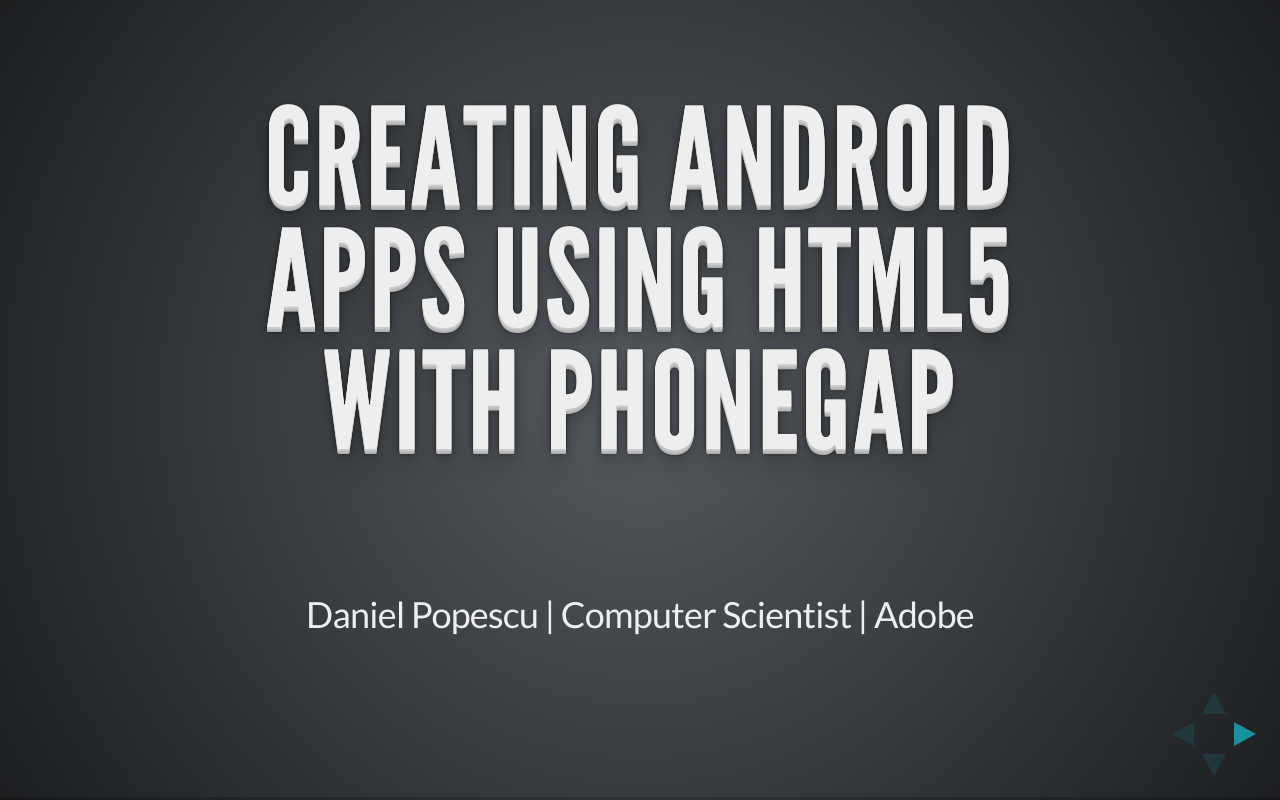
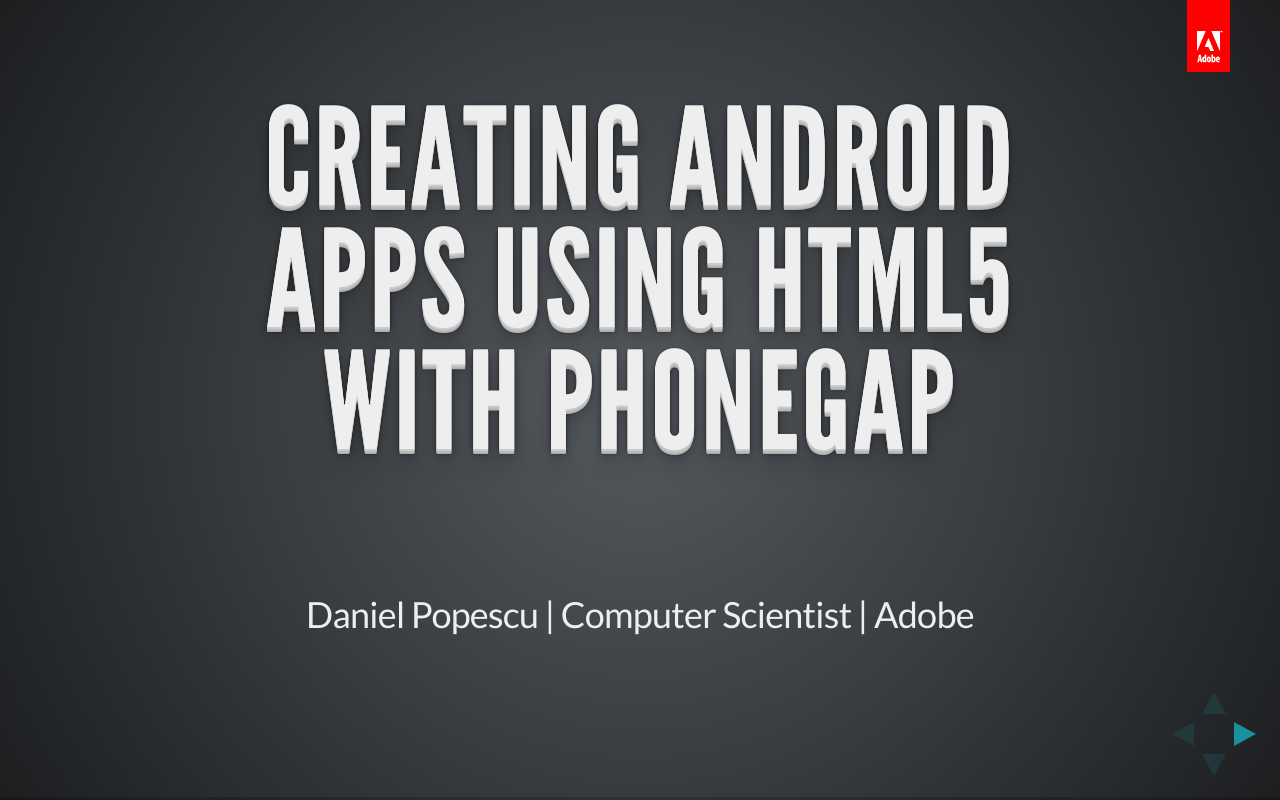
Before and after one commit to dpopescu/presentations, a website: page Droidcon-Bucharest-2012/index.html in a window 1280 px wide. Drawn offline with Linux system fonts and the light colour scheme.

Commit message:
add Adobe logo

```diff
--- a/Droidcon-Bucharest-2012/index.html
+++ b/Droidcon-Bucharest-2012/index.html
@@ -266,6 +266,8 @@
 
 		</div>
 
+        <div id="logo"><img src="img/adobe.png" alt="Adobe" style="position: fixed;top:0;right:50px;"></div>
+
 		<script src="lib/js/head.min.js"></script>
 		<script src="js/reveal.min.js"></script>
 
```
Also changed, not shown: Droidcon-Bucharest-2012/img/adobe.png (added).
